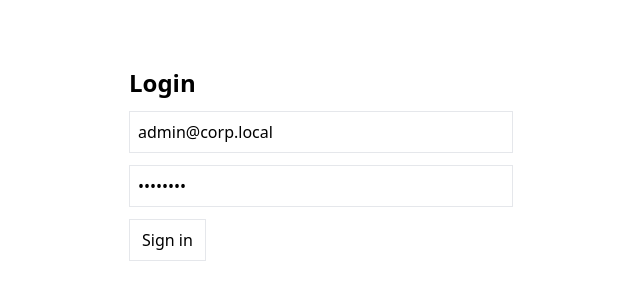
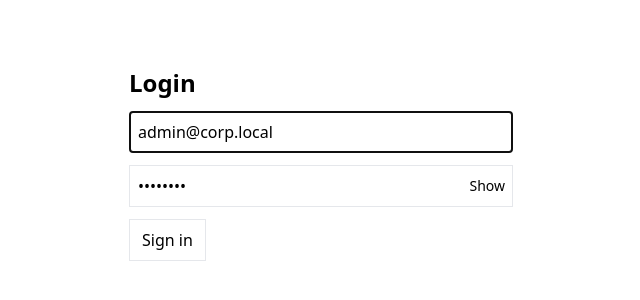
Before and after one commit to IonutGhe2001/C-Order, a React (Vite) app in the folder apps/web/: page /login in a window 1280 px wide. Shown: the part 236-536 px from the top of the page, without its empty margins (319-959 px from the left). Built offline with nearby package versions, Linux system fonts and the light colour scheme.

Commit message:
feat: improve login UX

```diff
--- a/apps/web/src/pages/Login.tsx
+++ b/apps/web/src/pages/Login.tsx
@@ -6,14 +6,39 @@ export default function Login(){
   const [email, setEmail] = useState('admin@corp.local');
   const [password, setPassword] = useState('admin123');
   const [err, setErr] = useState('');
+  const [showPwd, setShowPwd] = useState(false);
+  const [loading, setLoading] = useState(false);
+
+  async function handleSubmit(){
+    if (loading) return;
+    setErr('');
+    setLoading(true);
+    try {
+      await login(email, password);
+      window.location.href = '/tasks';
+    } catch {
+      setErr('Invalid email or password');
+    } finally {
+      setLoading(false);
+    }
+  }
+
   return (
     <div className="min-h-screen flex items-center justify-center p-6">
-      <form className="w-full max-w-sm space-y-3" onSubmit={async e=>{e.preventDefault(); setErr(''); try { await login(email, password); window.location.href='/tasks'; } catch { setErr('Login invalid'); }}}>
+      <form className="w-full max-w-sm space-y-3" onSubmit={e=>{e.preventDefault(); handleSubmit();}}>
         <h1 className="text-2xl font-semibold">Login</h1>
         {err && <div className="text-red-600 text-sm">{err}</div>}
-        <input className="border p-2 w-full" placeholder="email" value={email} onChange={e=>setEmail(e.target.value)} />
-        <input className="border p-2 w-full" placeholder="password" type="password" value={password} onChange={e=>setPassword(e.target.value)} />
-        <button className="border px-3 py-2">Sign in</button>
+        <input className="border p-2 w-full" placeholder="email" autoFocus value={email} onChange={e=>setEmail(e.target.value)} onKeyDown={e=>{if(e.key==='Enter'){e.preventDefault(); handleSubmit();}}} />
+        <div className="relative">
+          <input className="border p-2 w-full pr-16" placeholder="password" type={showPwd ? 'text' : 'password'} value={password} onChange={e=>setPassword(e.target.value)} onKeyDown={e=>{if(e.key==='Enter'){e.preventDefault(); handleSubmit();}}} />
+          <button type="button" className="absolute top-1/2 -translate-y-1/2 right-2 text-sm" onClick={()=>setShowPwd(s=>!s)}>
+            {showPwd ? 'Hide' : 'Show'}
+          </button>
+        </div>
+        <button type="submit" className="border px-3 py-2 flex items-center justify-center" disabled={loading}>
+          {loading && <div className="animate-spin rounded-full h-4 w-4 border-2 border-t-transparent mr-2"></div>}
+          {loading ? 'Signing in...' : 'Sign in'}
+        </button>
       </form>
     </div>
   );
```
